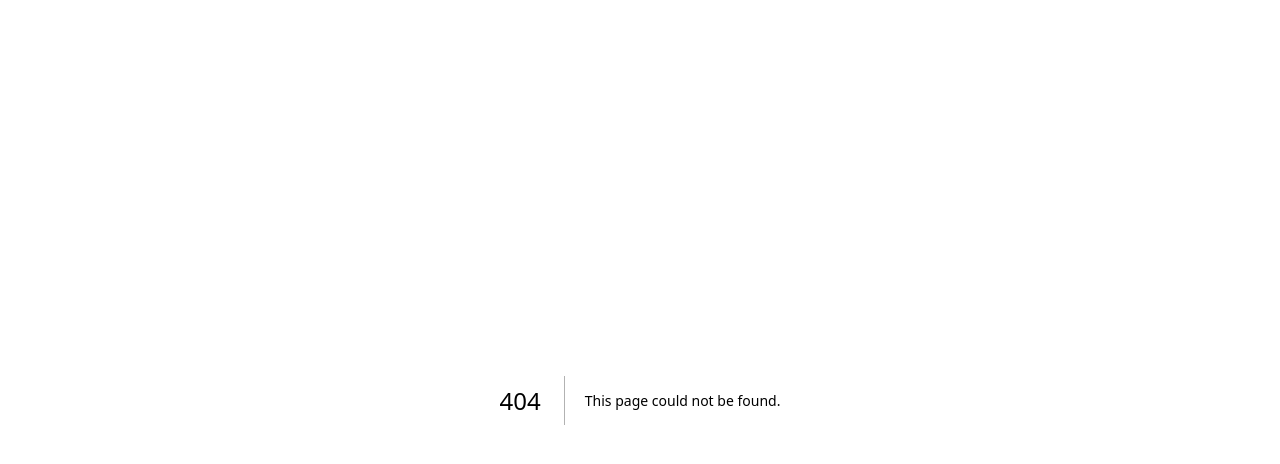
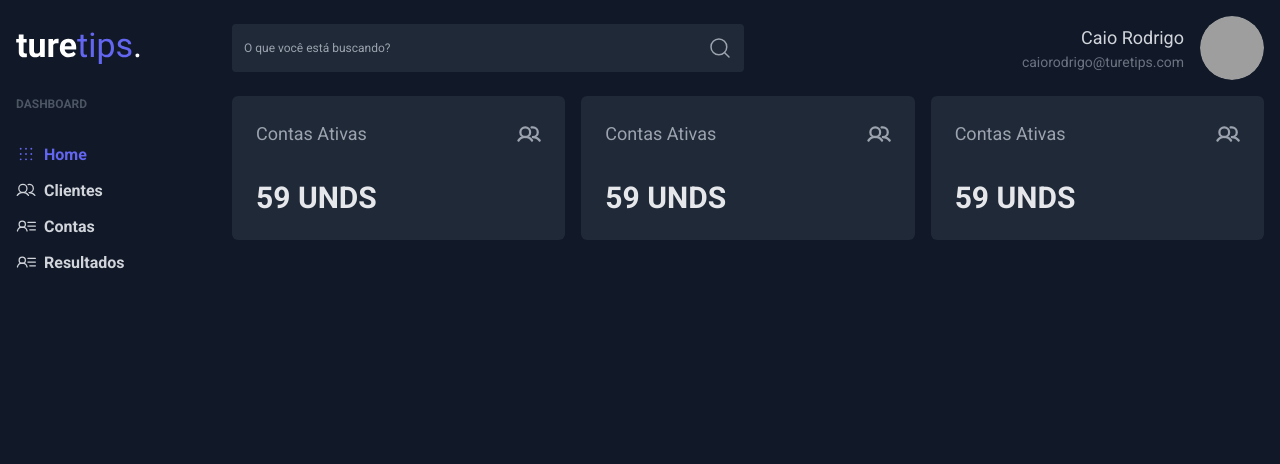
Before and after one commit to yale1995/dashboard-turetips, a Next.js app: page /dashboard in a window 1280 px wide. Before the commit this address had no page. Shown: the top 464 px of the page. Built offline with nearby package versions, Linux system fonts and the light colour scheme; grey boxes are pictures that could not be loaded.

Commit message:
feat: dashboard page

```diff
--- /dev/null
+++ b/src/app/dashboard/page.tsx
@@ -0,0 +1,15 @@
+import { Header } from './components/Header'
+import { Sidebar } from './components/Sidebar'
+import { Summary } from './components/Summary'
+
+export default function Dashboard() {
+  return (
+    <div className="bg-gray-900 h-screen w-full">
+      <Header />
+      <div className="flex gap-10 px-4">
+        <Sidebar />
+        <Summary />
+      </div>
+    </div>
+  )
+}
```
